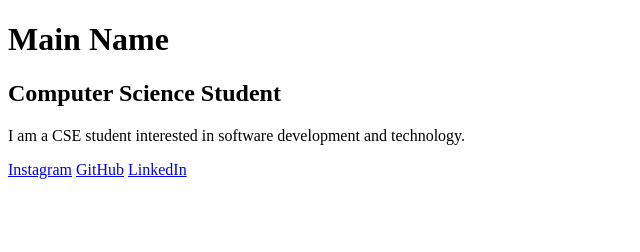
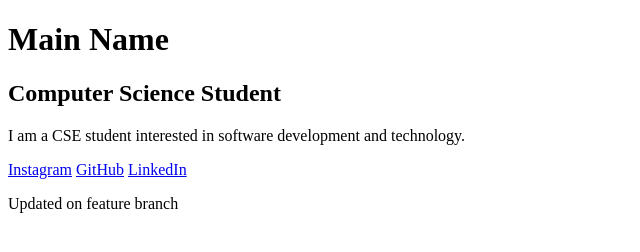
Before and after one commit to Sujal-Decodes/profile-card, a plain HTML site: page index.html in a window 1280 px wide. Shown: the whole page, without its empty margins (0-640 px from the left). Drawn offline with Linux system fonts and the light colour scheme.

Commit message:
Update profile on feature branch

```diff
--- a/index.html
+++ b/index.html
@@ -26,5 +26,7 @@
         <a href="https://www.linkedin.com/">LinkedIn</a>
     </div>
 
+    <p>Updated on feature branch</p>
+
 </body>
 </html>
```
